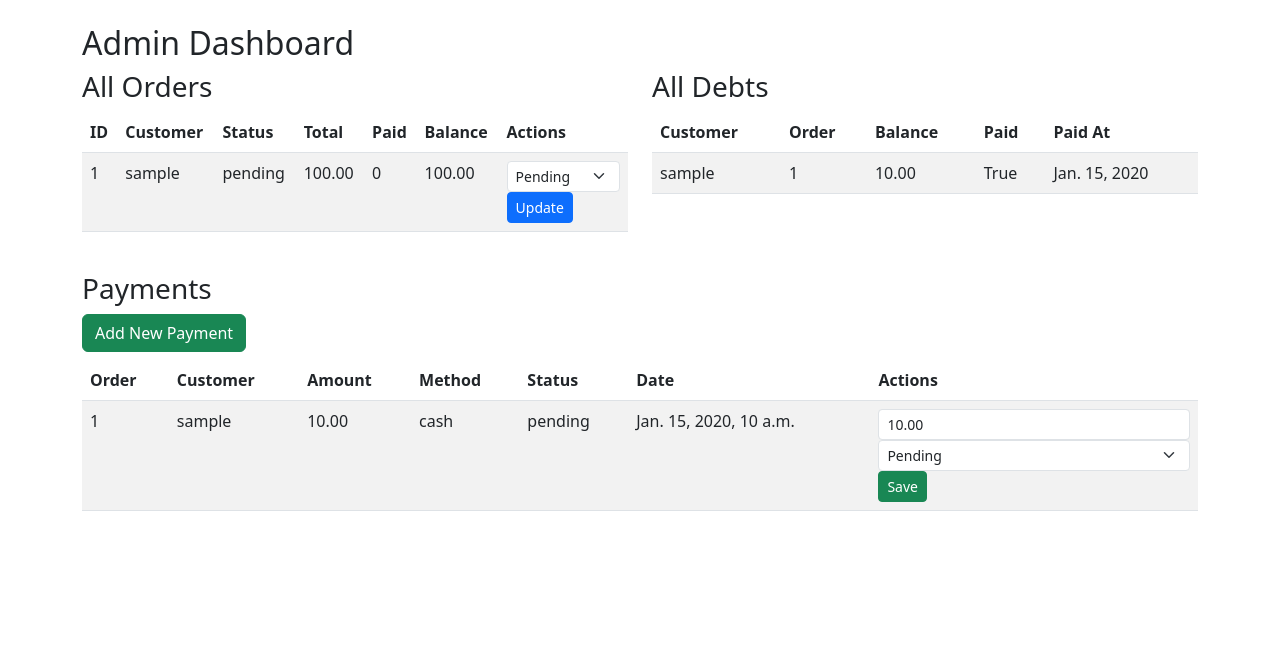
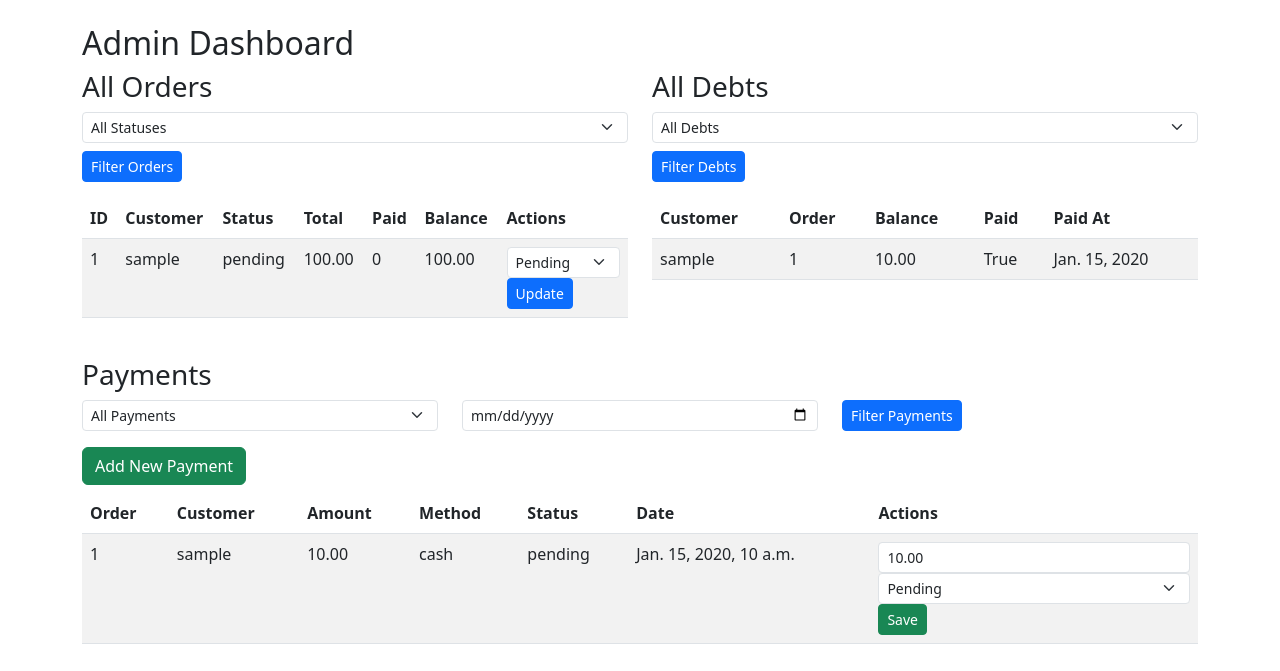
Before and after one commit to hamisi99-03/BusinessWebsite, a Django app: page /admin-dashboard/ in a window 1280 px wide. Shown: the part 56-727 px from the top of the page. Run offline with Django 5.2, Linux system fonts and the light colour scheme; a user stored in the database is signed in; tables that the repository leaves empty hold one stand-in row (values such as "Sample post").

Commit message:
added filtering functionality for both admin and customer

```diff
--- a/ecommerce/templates/ecommerce/admin_dashboard.html
+++ b/ecommerce/templates/ecommerce/admin_dashboard.html
@@ -9,6 +9,19 @@
   <!-- Orders -->
   <div class="col-md-6">
     <h3>All Orders</h3>
+
+    <!-- Orders filter -->
+    <form method="get" class="mb-3">
+      <select name="order_status" class="form-select form-select-sm">
+        <option value="">All Statuses</option>
+        <option value="pending" {% if request.GET.order_status == 'pending' %}selected{% endif %}>Pending</option>
+        <option value="shipped" {% if request.GET.order_status == 'shipped' %}selected{% endif %}>Shipped</option>
+        <option value="delivered" {% if request.GET.order_status == 'delivered' %}selected{% endif %}>Delivered</option>
+        <option value="canceled" {% if request.GET.order_status == 'canceled' %}selected{% endif %}>Canceled</option>
+      </select>
+      <button type="submit" class="btn btn-primary btn-sm mt-2">Filter Orders</button>
+    </form>
+
     <table class="table table-striped">
       <thead>
         <tr>
@@ -39,12 +52,22 @@
         {% endfor %}
       </tbody>
     </table>
-
   </div>
 
   <!-- Debts -->
   <div class="col-md-6">
     <h3>All Debts</h3>
+
+    <!-- Debts filter -->
+    <form method="get" class="mb-3">
+      <select name="debt_status" class="form-select form-select-sm">
+        <option value="">All Debts</option>
+        <option value="paid" {% if request.GET.debt_status == 'paid' %}selected{% endif %}>Paid</option>
+        <option value="unpaid" {% if request.GET.debt_status == 'unpaid' %}selected{% endif %}>Unpaid</option>
+      </select>
+      <button type="submit" class="btn btn-primary btn-sm mt-2">Filter Debts</button>
+    </form>
+
     <table class="table table-striped">
       <thead>
         <tr>
@@ -70,6 +93,26 @@
 <div class="row mt-4">
   <div class="col-md-12">
     <h3>Payments</h3>
+
+    <!-- Payments filter -->
+<form method="get" class="mb-3 row">
+  <div class="col-md-4">
+    <select name="payment_status" class="form-select form-select-sm">
+      <option value="">All Payments</option>
+      <option value="pending" {% if request.GET.payment_status == 'pending' %}selected{% endif %}>Pending</option>
+      <option value="completed" {% if request.GET.payment_status == 'completed' %}selected{% endif %}>Completed</option>
+      <option value="failed" {% if request.GET.payment_status == 'failed' %}selected{% endif %}>Failed</option>
+    </select>
+  </div>
+  <div class="col-md-4">
+    <!-- Date filter -->
+    <input type="date" name="payment_date" value="{{ request.GET.payment_date }}" class="form-control form-control-sm" />
+  </div>
+  <div class="col-md-4">
+    <button type="submit" class="btn btn-primary btn-sm">Filter Payments</button>
+  </div>
+</form>
+
     <a href="{% url 'add_payment' %}" class="btn btn-success mb-2">Add New Payment</a>
 
     <table class="table table-striped">
--- a/ecommerce/views.py
+++ b/ecommerce/views.py
@@ -113,8 +113,13 @@ def dashboard_view(request):
 @login_required
 def orders_list_view(request):
     orders = Order.objects.filter(customer=request.user.customer)
+
+    # Apply filter by status
+    status = request.GET.get('status')
+    if status:
+        orders = orders.filter(status=status)
+
     return render(request, 'ecommerce/orders_list.html', {'orders': orders})
-
 @login_required
 def order_detail_view(request, pk):
     order = get_object_or_404(Order, pk=pk, customer=request.user.customer)
@@ -123,6 +128,14 @@ def order_detail_view(request, pk):
 @login_required
 def debts_list_view(request):
     debts = Debt.objects.filter(customer=request.user.customer)
+
+    # Apply filter by paid/unpaid
+    debt_status = request.GET.get('debt_status')
+    if debt_status == 'paid':
+        debts = debts.filter(is_paid=True)
+    elif debt_status == 'unpaid':
+        debts = debts.filter(is_paid=False)
+
     return render(request, 'ecommerce/debts_list.html', {'debts': debts})
 
 @login_required
@@ -183,11 +196,34 @@ def admin_dashboard(request):
     orders = Order.objects.all()
     debts = Debt.objects.all()
     payments = Payment.objects.all()
+
+    # Orders filter
+    order_status = request.GET.get('order_status')
+    if order_status:
+        orders = orders.filter(status=order_status)
+
+    # Debts filter
+    debt_status = request.GET.get('debt_status')
+    if debt_status == 'paid':
+        debts = debts.filter(is_paid=True)
+    elif debt_status == 'unpaid':
+        debts = debts.filter(is_paid=False)
+
+    # Payments filter
+    payment_status = request.GET.get('payment_status')
+    if payment_status:
+        payments = payments.filter(status=payment_status)
+
+    payment_date = request.GET.get('payment_date')
+    if payment_date:
+        payments = payments.filter(payment_date__date=payment_date)
+
     return render(request, 'ecommerce/admin_dashboard.html', {
         'orders': orders,
         'debts': debts,
         'payments': payments
     })
+
 def custom_login(request):
     if request.method == "POST":
         form = AuthenticationForm(request, data=request.POST)
@@ -249,3 +285,14 @@ def add_or_update_payment(request, pk=None):
         form = PaymentForm(instance=payment)
 
     return render(request, "ecommerce/payment_form.html", {"form": form})
+
+@login_required
+def payments_list_view(request):
+    payments = Payment.objects.filter(order__customer=request.user.customer)
+
+    # Apply filter by payment status
+    payment_status = request.GET.get('payment_status')
+    if payment_status:
+        payments = payments.filter(status=payment_status)
+
+    return render(request, 'ecommerce/payments_list.html', {'payments': payments})
```
Also changed, not shown: ecommerce/templates/ecommerce/orders_list.html (+13 -0 lines). Lines whose indentation alone changed are shown as unchanged.
